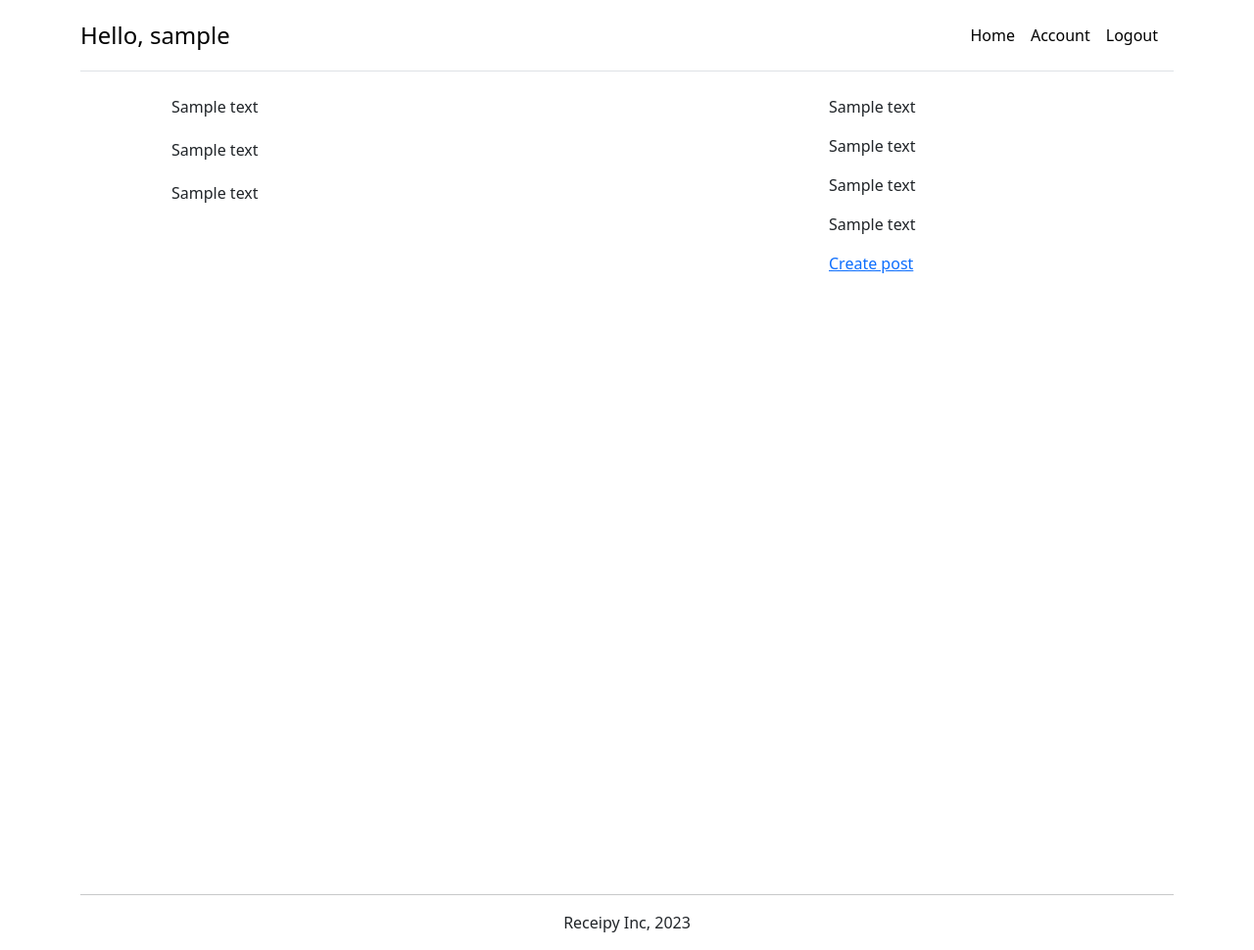
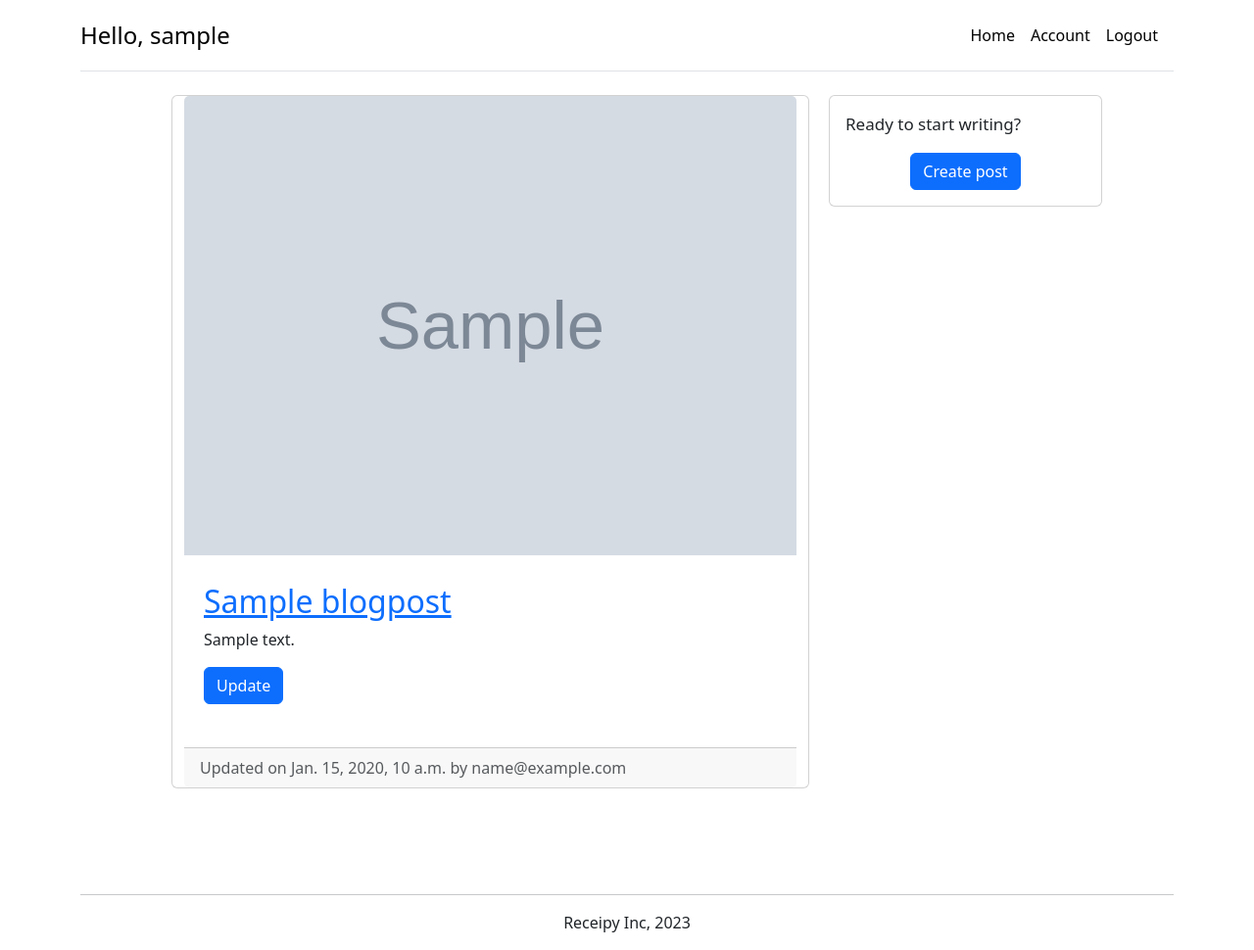
Before and after one commit to Jathosn/Learning-Django, a Django app: page / in a window 1280 px wide. Shown: the whole page at 98% size. Run offline with Django 4.2, Linux system fonts and the light colour scheme; a user stored in the database is signed in; tables that the repository leaves empty hold one stand-in row (values such as "Sample post"); grey boxes marked "Sample" are stand-in pictures.

Commit message:
Adding a blogpost feed

```diff
--- a/blog/templates/blog/detail_blog.html
+++ b/blog/templates/blog/detail_blog.html
@@ -20,7 +20,7 @@
                 <h2 class="card-title">{{blog_post.title}}</h2>
                 <p class="card-text">{{blog_post.body|safe}}</p>
                 {% if blog_post.author == request.user %}
-                <a href="{% url 'blog:edit' blog_post.slug %}" class="btn btn-primary">Update</a>
+                    <a href="{% url 'blog:edit' blog_post.slug %}" class="btn btn-primary">Update</a>
                 {% endif %}
             </div>
             <div class="card-footer text-muted">
--- /dev/null
+++ b/blog/templates/blog/snippets/blog_post_pagination.html
@@ -0,0 +1,30 @@
+<!-- FILTERED Pagination -->
+<div class="d-flex flex-column m-auto pagination mt-5">
+    <nav aria-label="Page navigation">
+    <ul class="pagination pg-grey justify-content-center">
+        {% if blog_posts.has_previous %}
+            <li class="page-item">
+              <a class="page-link" href="?{% if query %}q={{query}}&{% endif %}page={{ blog_posts.previous_page_number }}">&laquo; Previous</a>
+            </li>
+        {% endif %}
+
+        {% for i in blog_posts.paginator.page_range %}
+            {% if blog_posts.number == i %}
+                <li class="page-item active"><a class="page-link">{{ i }}</a></li>
+            {% else %}
+                <li class="page-item" ><a class="page-link" href="?{% if query %}q={{query}}&{% endif %}page={{ i }}">{{ i }}</a></li>
+            {% endif %}
+        {% endfor %}
+
+        {% if blog_posts.has_next %}
+            <li class="page-item">
+              <a class="page-link" href="?{% if query %}q={{query}}&{% endif %}page={{ blog_posts.next_page_number }}">Next</a>
+            </li>
+            <li class="page-item">
+              <a class="page-link"  href="?{% if query %}q={{query}}&{% endif %}page={{ blog_posts.paginator.num_pages }}">Last &raquo;</a>
+            </li>
+        {% endif %}
+    </ul>
+    </nav>
+    </div>
+    <!-- end pagination-->
--- /dev/null
+++ b/blog/templates/blog/snippets/blog_post_snippet.html
@@ -0,0 +1,50 @@
+<style type="text/css">
+	.card{
+		max-width: 700px;
+		width: 100%;
+	}
+	.card-body{
+		padding: 20px;
+	}
+</style>
+
+{% if blog_post %}
+<div class="container">
+	<div class="row">
+		<!-- Blog Post -->
+		<div class="card m-auto">
+			<a href="{% url 'blog:detail' post.slug %}">
+				<img class="card-img-top" src="{{blog_post.image.url}}">
+			</a>
+			<div class="card-body mt-2 mb-2">
+				<a href="{% url 'blog:detail' post.slug %}">
+					<h2 class="card-title">{{blog_post.title}}</h2>
+				</a>
+				<p class="card-text">{{blog_post.body|safe|truncatechars:250}}</p>
+                <p>
+                    {% if blog_post.author == request.user %}
+					    <a href="{% url 'blog:edit' blog_post.slug %}" class="btn btn-primary">Update</a>
+				    {% endif %}
+                </p>
+			</div>
+			<div class="card-footer text-muted">
+			  Updated on {{blog_post.date_updated}} by {{blog_post.author}}
+			</div>
+		</div>
+	</div>
+</div>
+
+{% else %}
+
+<div class="container">
+	<div class="row">
+		<div class="card m-auto">
+			<div class="card-body mt-2 mb-2">
+				<h2 class="card-title">No results</h2>
+				<p class="card-text">There were no results matching the search: "{{query}}"</p>
+			</div>
+		</div>
+	</div>
+</div>
+
+{% endif %}
--- a/personal/templates/personal/home.html
+++ b/personal/templates/personal/home.html
@@ -1,69 +1,94 @@
 {% extends 'base.html' %}
+{% load static %}
 
 {% block content %}
+<style type="text/css">
 
-<style type="text/css">
 	@media (max-width: 768px) {
 		.right-column{
 			margin-left: 0px;
 		}
 	}
+
 	@media (min-width: 768px) {
 		.right-column{
 			margin-left: 20px;
 		}
 	}
+
 	.blog-post-container{
-		background-color: #fff;
 		margin-bottom: 20px;
 		width: 100%;
 	}
 	.create-post-bar{
 		background-color: #fff;
-		margin-bottom: 20px;
+		margin-bottom:20px;
 	}
+
 	.left-column{
-		padding: 0px;
+		padding:0px;
 	}
+
 	.right-column{
-		padding: 0px;
+		padding:0px;
+	}
+	.lead{
+		font-size: 17px;
 	}
 </style>
 
+
+<!-- main content -->
 <div class="container">
 	<div class="row">
-		<!--Right 'create post' bar-->
-		<div class="create-post-bar d-lg-none col-lg-7 offset-lg-1">
-			<a href="{% url 'blog:create' %}">Create post</a>
+
+		<!-- blog feed -->
+		<div class="left-column col-lg-7 offset-lg-1">
+
+			<!-- Top 'create post' bar -->
+			<div class="d-lg-none mb-3">
+				<div class="card m-auto d-flex flex-column p-3">
+					<p class="lead">Ready to start writing?</p>
+					<p class="m-auto"><a class="btn btn-primary" href="{% url 'blog:create' %}">Create post</a></p>
+				</div>
+			</div>
+			<!-- end Top 'create post' bar -->
+
+			<!-- Blog posts-->
+			{% if blog_posts %}
+				{% for post in blog_posts %}
+					<div class="blog-post-container">
+						{% include 'blog/snippets/blog_post_snippet.html' with blog_post=post %}
+					</div>
+				{% endfor %}
+			{% else %}
+				<div class="blog-post-container">
+					{% include 'blog/snippets/blog_post_snippet.html' with query=query %}
+				</div>
+			{% endif %}
+			<!-- End Blog posts-->
+
+		<!-- Pagination -->
+		{% include 'blog/snippets/blog_post_pagination.html' with blog_posts=blog_posts %}
+
 		</div>
-		<!--END-->
+		<!-- end blog feed -->
 
-		<!--Blog feed-->
-		<div class="left-column col-lg-7 offset-lg-1">
-			<div class="blog-post-container">
-				<p>Sample text</p>
+
+		<!-- Right 'create post' column  -->
+		<div class="right-column col-lg-3 d-lg-flex d-none flex-column">
+
+			<div class="card create-post-bar d-flex flex-column p-3">
+				<p class="lead">Ready to start writing?</p>
+				<p class="m-auto"><a class="btn btn-primary" href="{% url 'blog:create' %}">Create post</a></p>
 			</div>
-			<div class="blog-post-container">
-				<p>Sample text</p>
-			</div>
-			<div class="blog-post-container">
-				<p>Sample text</p>
-			</div>
+
 		</div>
-		<!--END-->
+		<!-- end Right 'create post' column  -->
 
-		<!--Right 'create post' column-->
-		<div class="right-column col-lg-3 d-lg-flex d-none flex-column">
-			<div class="create-post-bar">
-				<p>Sample text</p>
-				<p>Sample text</p>
-				<p>Sample text</p>
-				<p>Sample text</p>
-				<a href="{% url 'blog:create' %}">Create post</a>
-			</div>
-		</div>
+
+
 	</div>
 </div>
 
-
 {% endblock content %}
--- a/personal/views.py
+++ b/personal/views.py
@@ -1,9 +1,10 @@
 from django.shortcuts import render
-from account.models import Account
+from operator import attrgetter
+from blog.models import BlogPost
 # Create your views here.
 
 def home_screen_view(request):
 	context = {}
-	accounts = Account.objects.all()
-	context['accounts'] = accounts
+	blog_posts = sorted(BlogPost.objects.all(), key=attrgetter('date_updated'), reverse=True)
+	context['blog_posts'] = blog_posts
 	return render(request, "personal/home.html", context)
```
